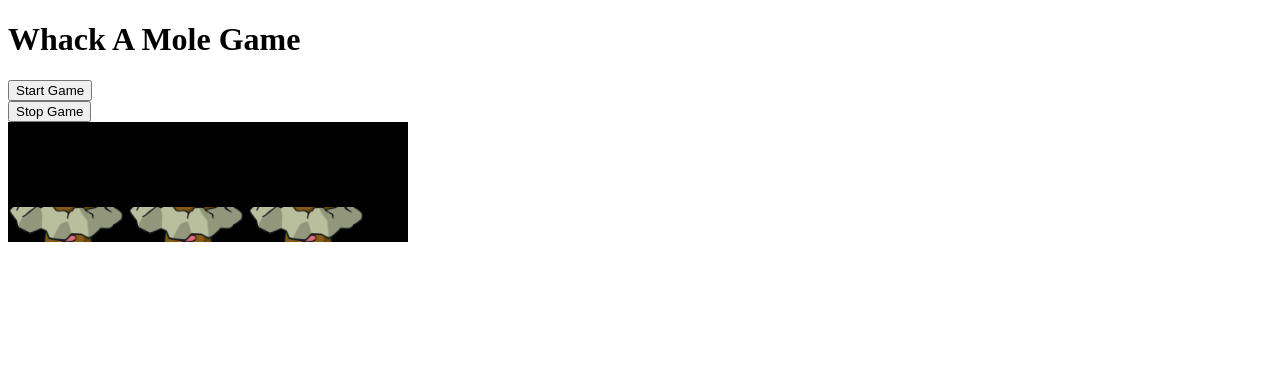
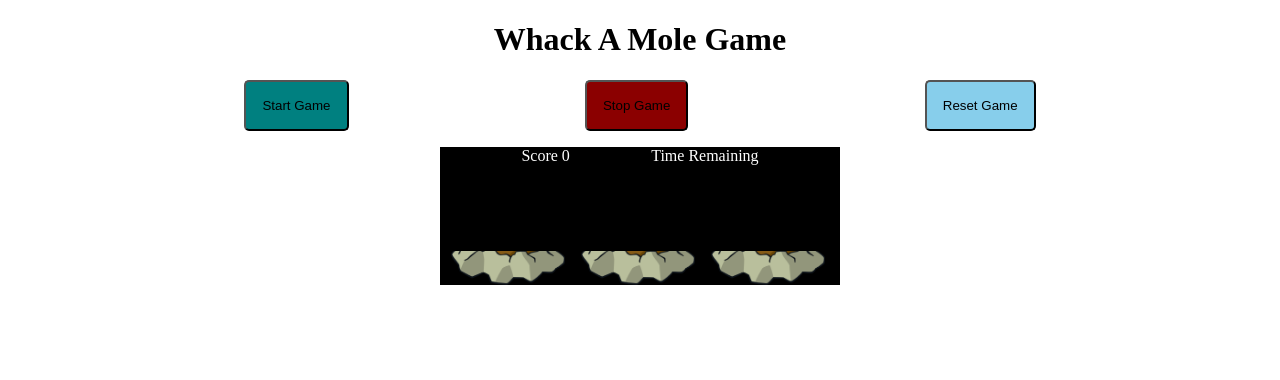
Before and after one commit to xerik25/whack-a-mole, a website: page src/index.html in a window 1280 px wide. Drawn offline with Linux system fonts and the light colour scheme.

Commit message:
cleanup up style of layout and buttons

```diff
--- a/src/index.html
+++ b/src/index.html
@@ -9,27 +9,28 @@
 </head>
 
 <body>
-    <div class="title">
-        <h1 class="title__h1">Whack A Mole Game</h1>
-    </div>
+    <h1 class="title">Whack A Mole Game</h1>
 
-    <div class="start">
-        <button class="start__btn" data-start-btn>
+    <div class="flex flex--spaceEvenly">
+        <button class="btn btn--start" data-start-btn>
             Start Game
         </button>
-    </div>
 
-    <div class="stop">
-        <button class="stop" data-stop-btn>
+        <button class="btn btn--stop" data-stop-btn>
             Stop Game
+        </button>
+
+        <button class="btn btn--reset" data-reset-btn>
+            Reset Game
         </button>
     </div>
 
 
-    <div class="timer" data-timer></div>
-    <div class="score" data-score></div>
-
     <div class="gameBoard">
+        <div class="gameBoard__dashboard flex flex--spaceEvenly">
+            <div class="score" data-score>Score 0</div>
+            <div class="gameBoard__timer" data-timer>Time Remaining</div>
+        </div>
         <div class="gameBoard__hole">
             <div class="gameBoard__mound">
             </div>
--- a/src/styles/index.css
+++ b/src/styles/index.css
@@ -1,41 +1,73 @@
+/* Base */
+body {
+    font-size: 2vmin;
+}
+
 /* Title */
-.title { }
-
-/* Start */
-.start { }
+.title {
+    text-align: center;
+}
 
 /* Gameboard */
 .gameBoard {
     display: flex;
     width: 400px;
-    flex-direction: row;
-    text-align: center;
+    flex-flow: row wrap;
+    justify-content: space-evenly;
+    margin: 1rem auto;
     background-color: black;
 }
+.gameBoard__dashboard {
+    flex: 1 100%;
+    color: white;
+ }
 .gameBoard__hole {
+    position: relative;
     width: 120px;
     height: 120px;
     overflow: hidden;
-    position: relative;
 }
 .gameBoard__mound {
+    position: absolute;
+    bottom: 0;
+    z-index: 1;
+    width: 100%;
+    height: 34px;
     background: url(/assets/mole-hole.png);
     background-position: right 5px bottom 0;
     background-size: 95%;
     background-repeat: no-repeat;
-    width: 100%;
-    height: 40px;
-    bottom: 0;
-    position: absolute;
-    z-index: 1;
+    background-color: black;
 }
 .gameBoard__mole {
+    height: 100%;
     background-image: url(/assets/mole.png);
     background-size: 50px;
     background-repeat: no-repeat;
     background-position: top;
-    height: 100%;
-
     transform: translate(0px, 77%);
     transition: 1s ease-in-out;
  }
+
+/* Buttons */
+.btn {
+    padding: 1rem;
+    border-radius: 5px;
+}
+.btn--start {
+    background-color: teal;
+}
+.btn--stop {
+    background-color: darkred;
+}
+.btn--reset {
+    background-color: skyblue;
+}
+
+ /* Flexbox */
+ .flex {
+     display: flex;
+ }
+ .flex--spaceEvenly{
+     justify-content: space-evenly;
+ }
```
